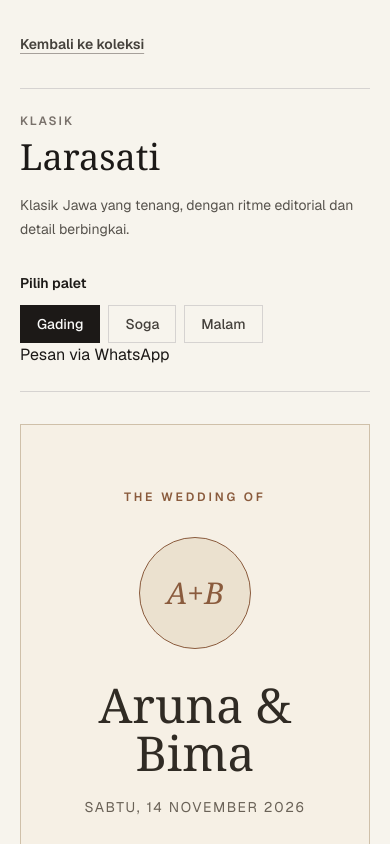
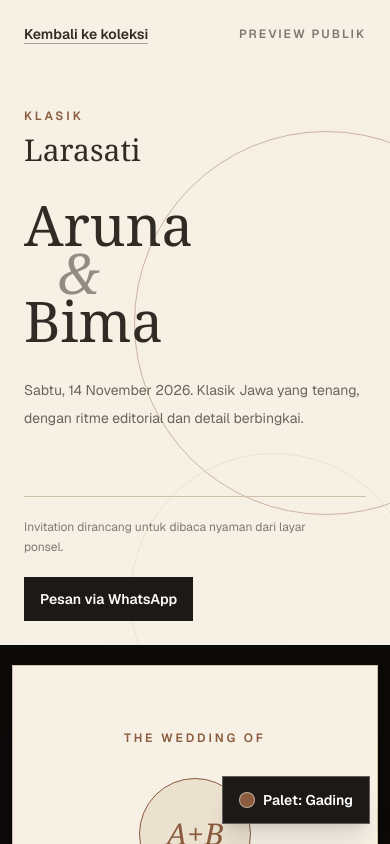
Before and after one commit to farreladelm/kamukamiundang, a Next.js app: page /templates/larasati in a window 390 px wide. Shown: the top 844 px of the page. Built offline with nearby package versions, Linux system fonts and the light colour scheme.

Commit message:
feat: present templates as mobile invitations

```diff
--- a/src/features/showroom/template-detail.tsx
+++ b/src/features/showroom/template-detail.tsx
@@ -22,6 +22,8 @@ export function TemplateDetail({
   }
 
   const [paletteKey, setPaletteKey] = useState(template.demo.paletteKey);
+  const [isPaletteOpen, setIsPaletteOpen] = useState(false);
+  const selectedPalette = template.palettes.find((palette) => palette.key === paletteKey)!;
 
   useEffect(() => {
     void fetch("/api/analytics/events", {
@@ -36,6 +38,7 @@ export function TemplateDetail({
 
   function selectPalette(nextPaletteKey: string) {
     setPaletteKey(nextPaletteKey);
+    setIsPaletteOpen(false);
     void fetch("/api/analytics/events", {
       method: "POST",
       headers: { "Content-Type": "application/json" },
@@ -47,48 +50,115 @@ export function TemplateDetail({
   }
 
   return (
-    <main className="min-h-screen bg-[#f7f4ed] px-5 py-8 text-stone-900 sm:px-8 sm:py-12">
-      <div className="mx-auto max-w-6xl">
+    <main className="min-h-screen bg-stone-950 text-stone-900">
+      <div className="mx-auto flex min-h-screen max-w-[120rem] flex-col lg:flex-row">
+        <section
+          data-testid="preview-cover"
+          className="relative flex min-h-[35rem] flex-1 flex-col justify-between overflow-hidden p-6 sm:p-10 lg:min-h-screen lg:p-16"
+          style={{ backgroundColor: selectedPalette.tokens.canvas, color: selectedPalette.tokens.ink }}
+        >
+          <div className="relative z-10 flex items-center justify-between gap-4">
             <Link
               href="/"
-          className="text-sm font-semibold text-stone-700 underline decoration-stone-400 underline-offset-4 hover:text-stone-950 focus-visible:outline-2 focus-visible:outline-offset-4 focus-visible:outline-stone-900"
+              className="text-sm font-semibold underline decoration-current/40 underline-offset-4 transition-opacity hover:opacity-70 focus-visible:outline-2 focus-visible:outline-offset-4"
             >
               Kembali ke koleksi
             </Link>
-        <div className="mt-8 grid gap-8 lg:grid-cols-[16rem_minmax(0,1fr)] lg:items-start">
-          <aside className="border-y border-stone-300 py-6 lg:border-y-0 lg:border-r lg:pr-8">
-            <p className="text-xs font-semibold tracking-[0.16em] text-stone-500 uppercase">
+            <span className="text-xs font-semibold tracking-[0.16em] uppercase opacity-60">
+              Preview publik
+            </span>
+          </div>
+
+          <div className="relative z-10 max-w-xl py-16 lg:py-8">
+            <p
+              className="text-xs font-semibold tracking-[0.24em] uppercase"
+              style={{ color: selectedPalette.tokens.accent }}
+            >
               {template.category}
             </p>
-            <h1 className="mt-2 font-serif text-4xl text-stone-900">{template.name}</h1>
-            <p className="mt-4 text-sm leading-6 text-stone-600">{template.description}</p>
-            <fieldset className="mt-8">
-              <legend className="text-sm font-semibold text-stone-900">Pilih palet</legend>
-              <div className="mt-3 flex flex-wrap gap-2 lg:flex-col lg:items-start">
+            <h1 className="mt-2 font-serif text-3xl">{template.name}</h1>
+            <p className="mt-8 font-serif text-[clamp(3.5rem,8vw,8rem)] leading-[0.86]">
+              {template.demo.content.couple.firstName}
+              <span className="block pl-[0.6em] italic opacity-50">&amp;</span>
+              <span className="block">{template.demo.content.couple.secondName}</span>
+            </p>
+            <p className="mt-8 max-w-sm text-sm leading-7 opacity-70">
+              {template.demo.content.eventDate}. {template.description}
+            </p>
+          </div>
+
+          <div className="relative z-10 flex flex-wrap items-center justify-between gap-5 border-t pt-5" style={{ borderColor: selectedPalette.tokens.line }}>
+            <p className="max-w-xs text-xs leading-5 opacity-60">
+              Invitation dirancang untuk dibaca nyaman dari layar ponsel.
+            </p>
+            <WhatsAppCta
+              whatsappNumber="6282131401640"
+              canonicalUrl={canonicalUrl}
+              template={template}
+              palette={selectedPalette}
+              className="inline-flex min-h-11 items-center justify-center bg-stone-900 px-4 text-sm font-semibold text-stone-50 transition-opacity hover:opacity-80 focus-visible:outline-2 focus-visible:outline-offset-4"
+            />
+          </div>
+
+          <div className="absolute -right-32 top-1/2 size-96 -translate-y-1/2 rounded-full border opacity-40" style={{ borderColor: selectedPalette.tokens.accent }} aria-hidden="true" />
+          <div className="absolute -bottom-24 left-1/3 size-72 rounded-full border opacity-30" style={{ borderColor: selectedPalette.tokens.line }} aria-hidden="true" />
+        </section>
+
+        <section className="flex w-full justify-center bg-stone-950 px-3 py-5 sm:px-6 lg:w-[30rem] lg:shrink-0 lg:px-6 lg:py-8">
+          <div
+            data-testid="invitation-frame"
+            className="h-fit w-full max-w-[26rem] overflow-hidden bg-white shadow-2xl shadow-black/40"
+          >
+            <div data-testid="template-demo">
+              {renderTemplate(template, paletteKey, template.demo.content)}
+            </div>
+          </div>
+        </section>
+      </div>
+
+      <div className="fixed right-5 bottom-5 z-30 sm:right-8 sm:bottom-8">
+        {isPaletteOpen && (
+          <div
+            id="palette-picker"
+            role="dialog"
+            aria-label="Pilihan palet"
+            className="absolute right-0 bottom-16 w-56 border border-stone-200 bg-white p-3 text-stone-900 shadow-2xl"
+          >
+            <p className="px-2 pb-2 text-xs font-semibold tracking-[0.16em] text-stone-500 uppercase">
+              Pilih palet
+            </p>
+            <div className="grid gap-1">
               {template.palettes.map((palette) => (
                 <button
                   key={palette.key}
                   type="button"
-                    className="border border-stone-300 px-4 py-2 text-sm font-medium text-stone-700 transition-colors hover:border-stone-700 focus-visible:outline-2 focus-visible:outline-offset-2 focus-visible:outline-stone-900 aria-pressed:border-stone-900 aria-pressed:bg-stone-900 aria-pressed:text-stone-50"
+                  className="flex min-h-11 items-center gap-3 px-2 text-left text-sm font-medium transition-colors hover:bg-stone-100 focus-visible:outline-2 focus-visible:outline-offset-[-2px] focus-visible:outline-stone-900"
                   aria-pressed={paletteKey === palette.key}
                   onClick={() => selectPalette(palette.key)}
                 >
-                    {palette.name}
+                  <span
+                    className="size-6 shrink-0 rounded-full border border-stone-300"
+                    style={{ backgroundColor: palette.tokens.accent }}
+                    aria-hidden="true"
+                  />
+                  <span>{palette.name}</span>
+                  {paletteKey === palette.key && <span className="ml-auto text-xs">Aktif</span>}
                 </button>
               ))}
             </div>
-            </fieldset>
-            <WhatsAppCta
-              whatsappNumber="6282131401640"
-              canonicalUrl={canonicalUrl}
-              template={template}
-              palette={template.palettes.find((palette) => palette.key === paletteKey)!}
-            />
-          </aside>
-          <div data-testid="template-demo">
-            {renderTemplate(template, paletteKey, template.demo.content)}
           </div>
-        </div>
+        )}
+        <button
+          type="button"
+          aria-expanded={isPaletteOpen}
+          aria-controls="palette-picker"
+          aria-label="Buka pilihan palet"
+          className="flex min-h-12 items-center gap-2 border border-white/30 bg-stone-900 px-4 text-sm font-semibold text-white shadow-xl transition-colors hover:bg-stone-700 focus-visible:outline-2 focus-visible:outline-offset-4 focus-visible:outline-white"
+          onClick={() => setIsPaletteOpen((open) => !open)}
+        >
+          <span className="size-4 rounded-full border border-white/50" style={{ backgroundColor: selectedPalette.tokens.accent }} aria-hidden="true" />
+          Palet: {selectedPalette.name}
+        </button>
       </div>
     </main>
   );
```
Also changed, not shown: 2 other files (tests, documents, lock files or other folders). Lines whose indentation alone changed are shown as unchanged.
